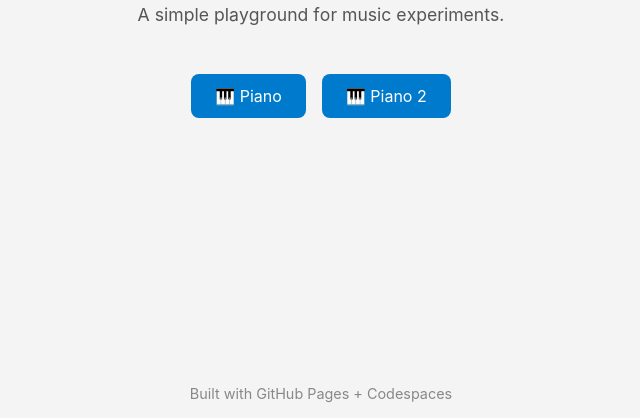
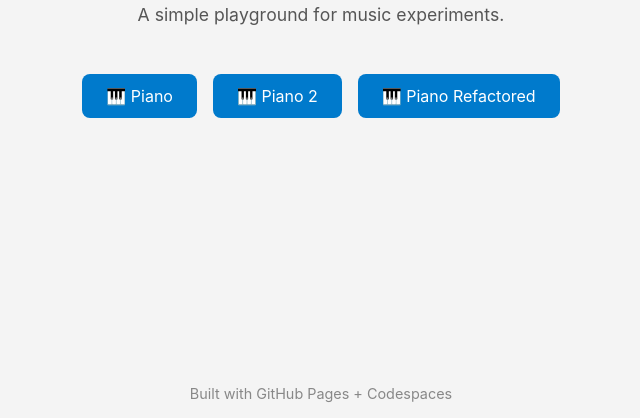
Before and after one commit to pablocaro/music-tools, a plain HTML site: page index.html in a window 1280 px wide. Shown: the part 382-800 px from the top of the page, without its empty margins (319-959 px from the left). Drawn offline with Linux system fonts and the light colour scheme.

Commit message:
new refactored

```diff
--- a/index.html
+++ b/index.html
@@ -52,6 +52,7 @@
   <div class="nav-links">
     <a href="piano.html">🎹 Piano</a>
     <a href="piano2.html">🎹 Piano 2</a>
+    <a href="piano-refactored.html">🎹 Piano Refactored</a>
   </div>
   <footer>Built with GitHub Pages + Codespaces</footer>
   <script>
```
